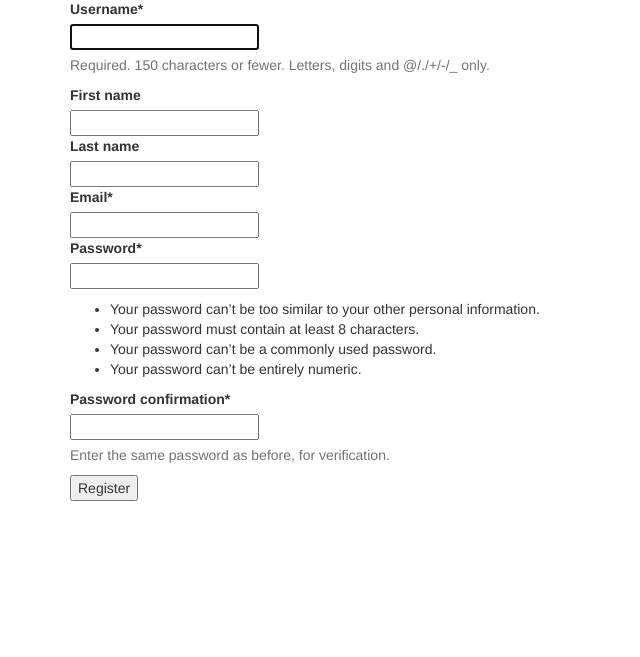
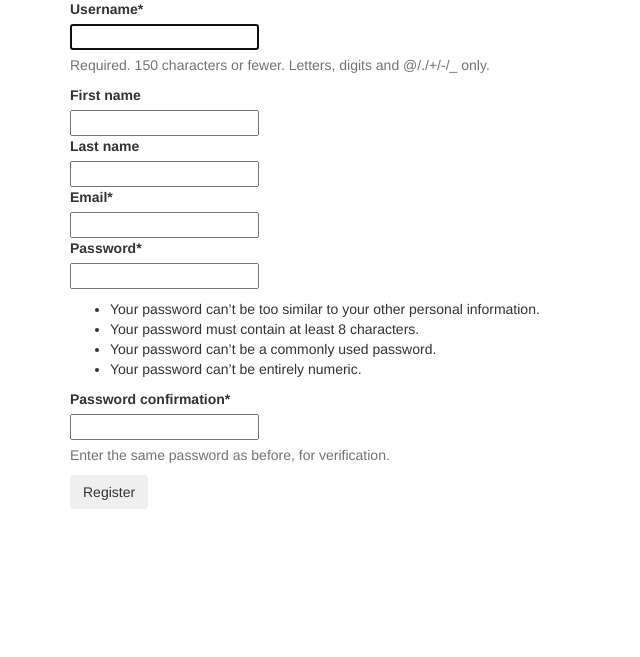
Before and after one commit to madhavms/DJANGO-BLOG, a Django app: page /account/register/ in a window 1280 px wide. Shown: the part 143-800 px from the top of the page, without its empty margins (0-640 px from the left). Run offline with Django 3.2, Linux system fonts and the light colour scheme; parts of the project's set-up code (start-up, migrations or seed data) failed here and were passed over; some libraries are stand-ins or nearby versions.

Commit message:
Register button style change

```diff
--- a/BLOG_PROJECT/accounts/templates/accounts/reg_form.html
+++ b/BLOG_PROJECT/accounts/templates/accounts/reg_form.html
@@ -10,7 +10,7 @@
 <form method="post">
   {%csrf_token%}
   {{form|crispy}}
-  <button type="submit" name="button">Register</button>
+  <button type="submit" name="button" class="btn">Register</button>
 </form>
 </div>
 {% endblock %}
```
Also changed, not shown: BLOG_PROJECT/db.sqlite3.
